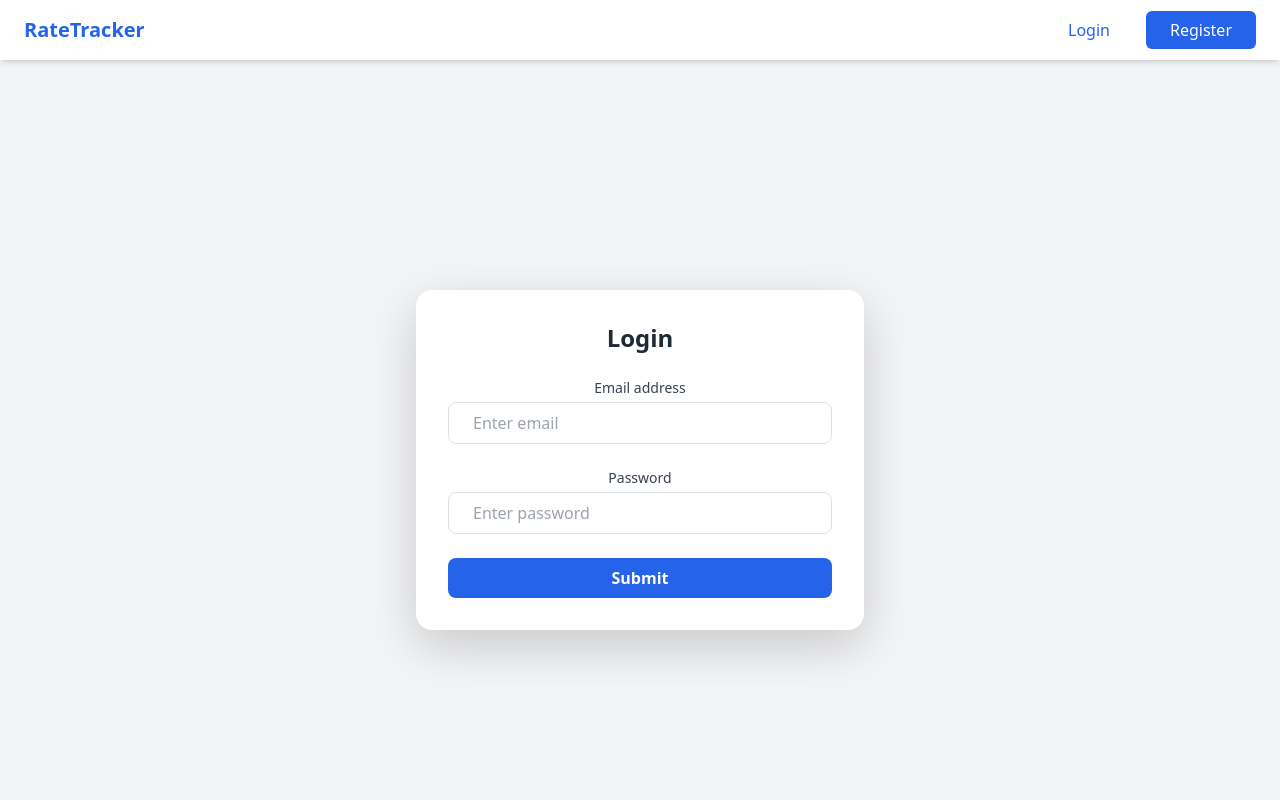
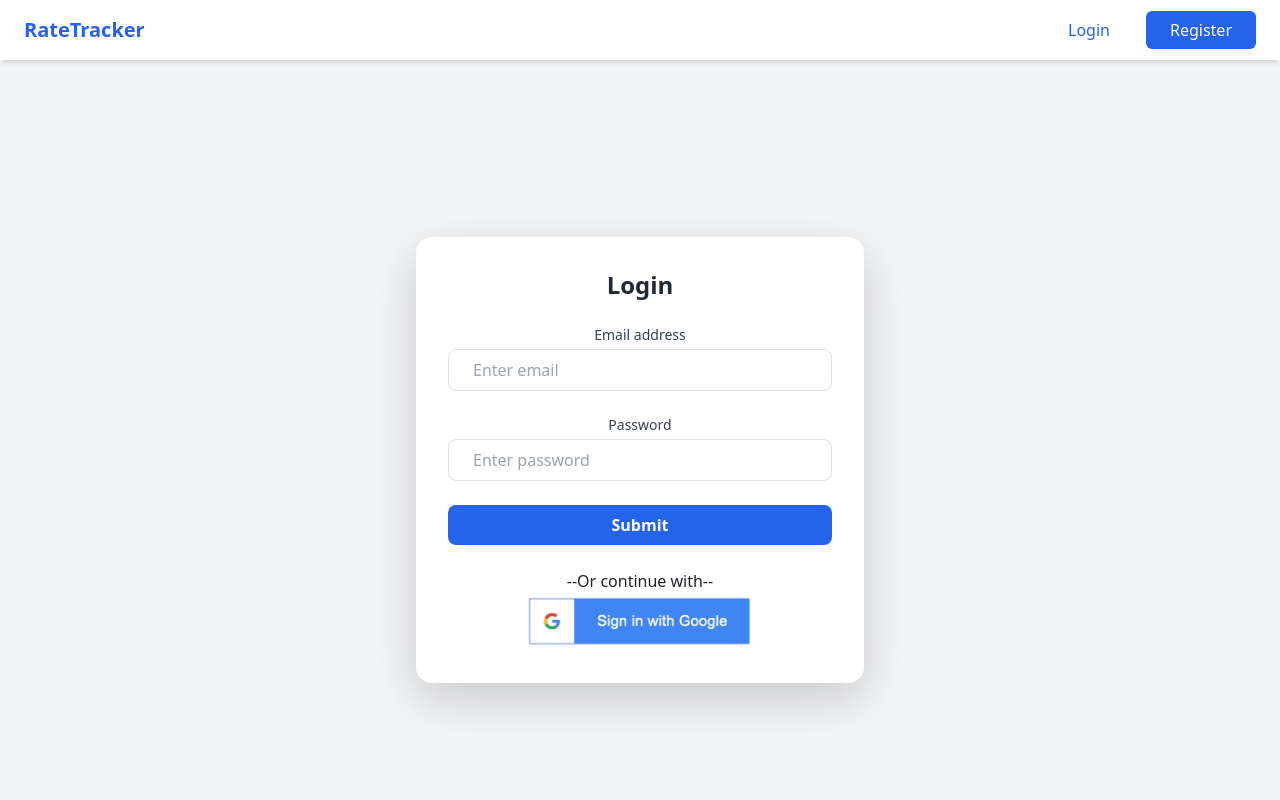
Before and after one commit to hypedkiddo/Demandfarm-assignment., a React (Vite) app in the folder client/: page /login in a window 1280 px wide. Shown: the top 800 px of the page. Built offline with nearby package versions, Linux system fonts and the light colour scheme; no server answers.

Commit message:
Add Google Sign-In functionality to Login component

```diff
--- a/client/src/components/Login.jsx
+++ b/client/src/components/Login.jsx
@@ -4,6 +4,7 @@ import { signInWithEmailAndPassword } from 'firebase/auth';
 import {toast} from "react-toastify";
 import Navbar from "./Navbar"
 import Footer from "./Footer"
+import SignInwithGoogle from './SignInWithGoogle';
 
 function Login() {
     const[email,setEmail]=useState("");
@@ -69,6 +70,11 @@ function Login() {
     >
       Submit
     </button>
+
+    <div>
+    <SignInwithGoogle/>
+    </div>
+
   </form>
 </div>
   <Footer/>
--- /dev/null
+++ b/client/src/components/SignInWithGoogle.jsx
@@ -0,0 +1,40 @@
+
+import { GoogleAuthProvider, signInWithPopup } from "firebase/auth";
+import { auth, db } from "../firebase/firebase";
+import { toast } from "react-toastify";
+import { setDoc, doc } from "firebase/firestore";
+import googleImg from "../assets/google.png"
+
+function SignInwithGoogle() {
+  function googleLogin() {
+    const provider = new GoogleAuthProvider();
+    signInWithPopup(auth, provider).then(async (result) => {
+      console.log(result);
+      const user = result.user;
+      if (result.user) {
+        await setDoc(doc(db, "Users", user.uid), {
+          email: user.email,
+          firstName: user.displayName,
+          photo: user.photoURL,
+          lastName: "",
+        });
+        toast.success("User logged in Successfully", {
+          position: "top-center",
+        });
+        window.location.href = "/dashboard";
+      }
+    });
+  }
+  return (
+    <div>
+      <p className="continue-p">--Or continue with--</p>
+      <div
+        style={{ display: "flex", justifyContent: "center", cursor: "pointer" }}
+        onClick={googleLogin}
+      >
+        <img src= {googleImg} width={"60%"} />
+      </div>
+    </div>
+  );
+}
+export default SignInwithGoogle;
```
Also changed, not shown: client/src/assets/google.png (added).
